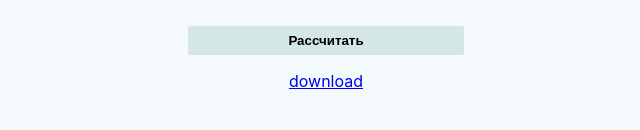
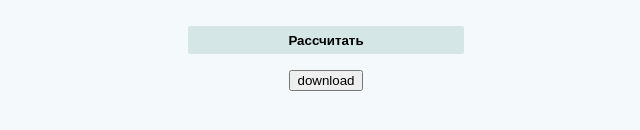
Before and after one commit to korchel/electrical-calculator, a React (Create React App) app: page / in a window 1280 px wide. Shown: the part 554-684 px from the top of the page, without its empty margins (314-954 px from the left). Built offline with nearby package versions, Linux system fonts and the light colour scheme.

Commit message:
excelfile created

```diff
--- a/src/App.js
+++ b/src/App.js
@@ -3,12 +3,14 @@ import { Provider } from 'react-redux';
 
 import store from './store/index.js';
 import Input from './components/Input';
+import Table from './components/Table.jsx';
 
 const App = () => (
 
   <div className='container'>
     <Provider store={store}>
       <Input />
+      <Table />
     </Provider>
   </div>
 )
--- a/src/components/Input.jsx
+++ b/src/components/Input.jsx
@@ -138,7 +138,7 @@ const Input = () => {
           </Form>
         )}
       </Formik>
-      <a download="" href="./index.html">download</a>
+
       <Result show={showResult}/>
     </>
   );
--- a/src/components/Table.jsx
+++ b/src/components/Table.jsx
@@ -1,10 +1,34 @@
 import React from 'react';
 import Excel from 'exceljs';
 import { saveAs } from 'file-saver';
+import { useSelector } from 'react-redux';
+
+import { getValues } from '../store/upsSlice';
 
 const Table = () => {
-  const workbook = new Excel.Workbook();
+  const values = useSelector(getValues);
 
+  const book = new Excel.Workbook();
+  const sheet = book.addWorksheet('name');
+  sheet.columns = [
+    { header: 'ПРИБОРЫ', key: 'loadName' },
+    { header: 'КОЛ.', key: 'quantity' },
+    { header: 'P', key: 'value' }
+   ];
+
+
+  const saveExcelFile = async () => {
+    try {
+      const buffer = await book.xlsx.writeBuffer();
+      saveAs(new Blob([buffer]), 'file.xlsx');
+    } catch(error) {
+      console.log(error)
+    }
+  }
+  return (
+    <button onClick={saveExcelFile}>download</button>
+
+  )
 };
 
 export default Table;
```
